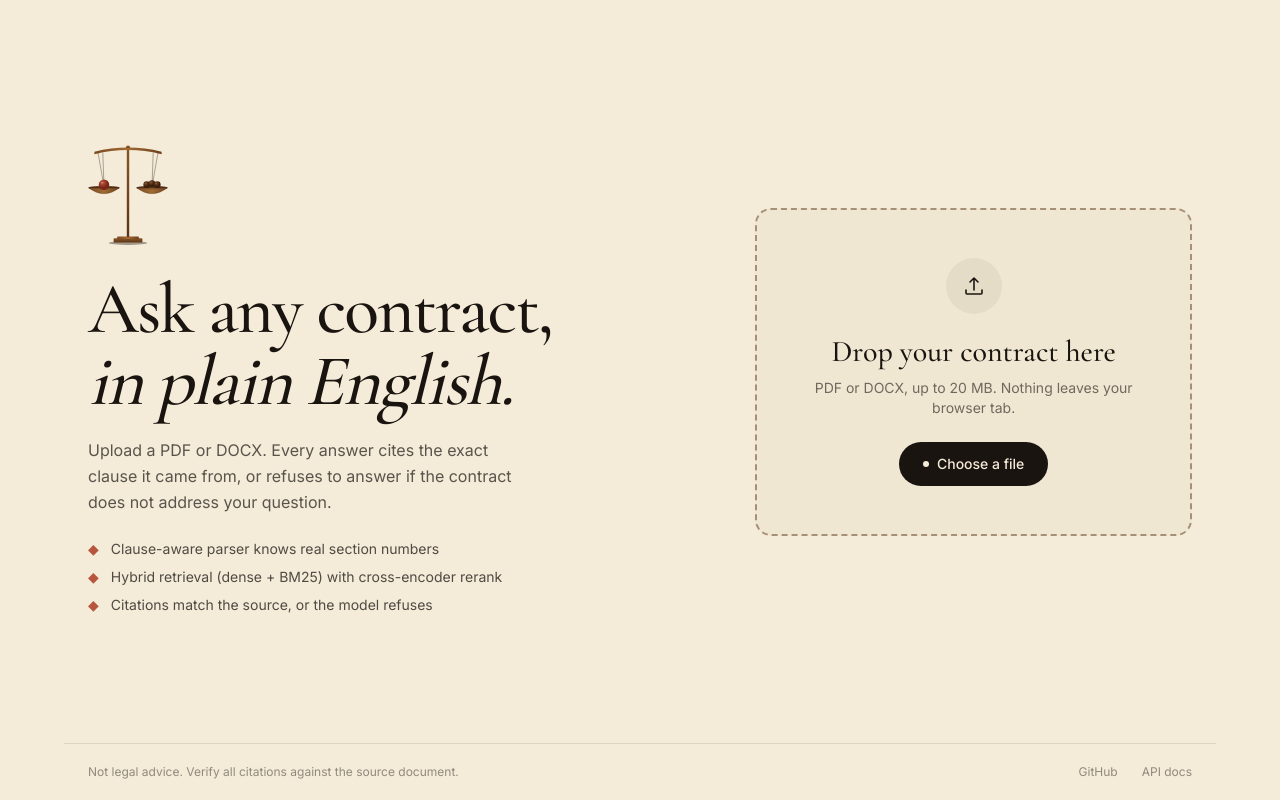
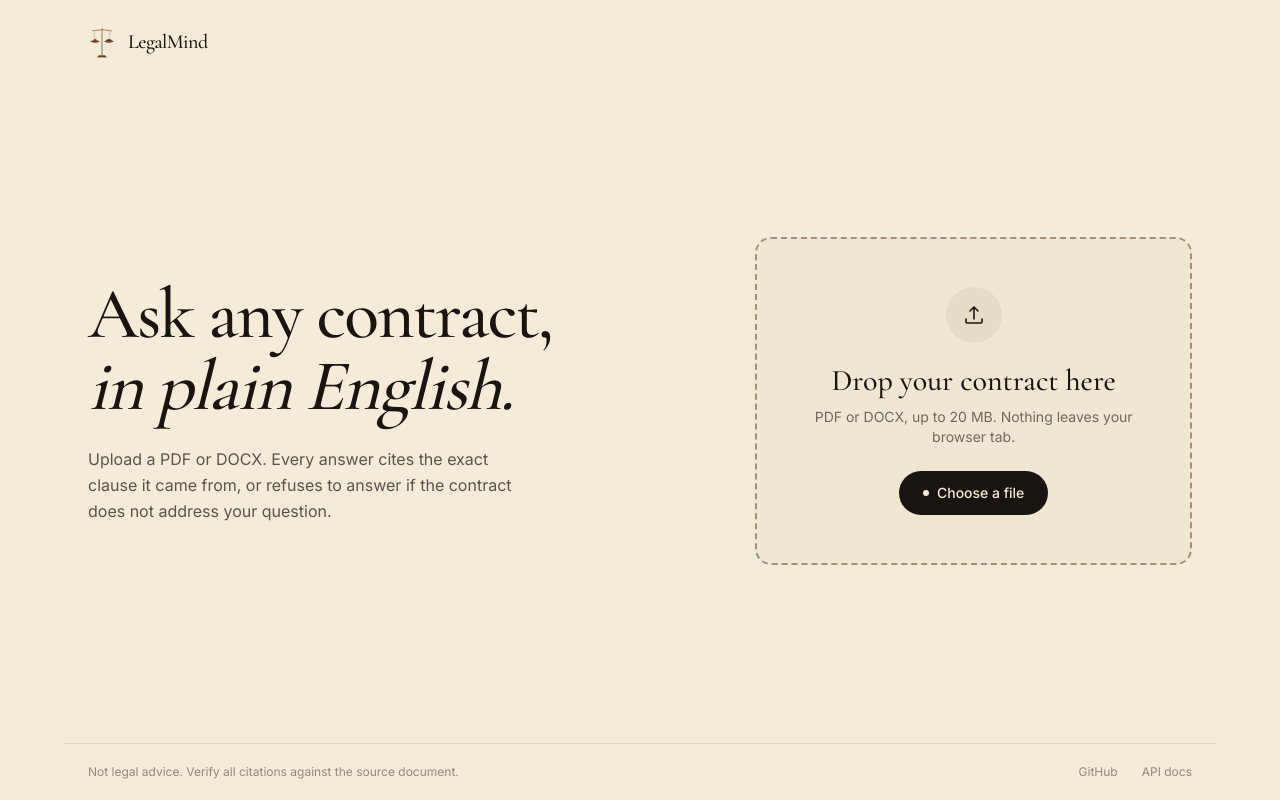
Before and after one commit to Pallak-08/legalmind, a Next.js app in the folder frontend/: page / in a window 1280 px wide. Built offline with nearby package versions, Linux system fonts and the light colour scheme; no server answers.

Commit message:
Add LegalMind header; drop feature bullets from hero

```diff
--- a/frontend/app/page.tsx
+++ b/frontend/app/page.tsx
@@ -31,33 +31,23 @@ export default function Page() {
 
   return (
     <main className="min-h-screen flex flex-col">
+      <header className="max-w-6xl w-full mx-auto px-6 pt-6 flex items-center gap-3">
+        <Scale className="w-7" />
+        <span className="font-serif text-xl font-medium tracking-tight">LegalMind</span>
+      </header>
+
       <div className="flex-1 max-w-6xl w-full mx-auto px-6 py-10 grid md:grid-cols-12 gap-10 items-center">
         {/* left: pitch */}
         <div className="md:col-span-6 lg:col-span-7">
-          <Scale className="w-20 md:w-24 mb-6 -ml-2" />
           <h1 className="font-serif text-5xl md:text-6xl lg:text-7xl font-medium leading-[1.05] tracking-tight">
             Ask any contract,<br />
             <span className="italic">in plain English.</span>
           </h1>
-          <p className="mt-5 text-base text-ink/70 max-w-md leading-relaxed">
+          <p className="mt-6 text-base text-ink/70 max-w-md leading-relaxed">
             Upload a PDF or DOCX. Every answer cites the exact clause it came
             from, or refuses to answer if the contract does not address your
             question.
           </p>
-          <ul className="mt-6 space-y-2 text-sm text-ink/75">
-            <li className="flex items-baseline gap-3">
-              <span className="text-rust">◆</span>
-              Clause-aware parser knows real section numbers
-            </li>
-            <li className="flex items-baseline gap-3">
-              <span className="text-rust">◆</span>
-              Hybrid retrieval (dense + BM25) with cross-encoder rerank
-            </li>
-            <li className="flex items-baseline gap-3">
-              <span className="text-rust">◆</span>
-              Citations match the source, or the model refuses
-            </li>
-          </ul>
         </div>
 
         {/* right: big upload box */}
```
